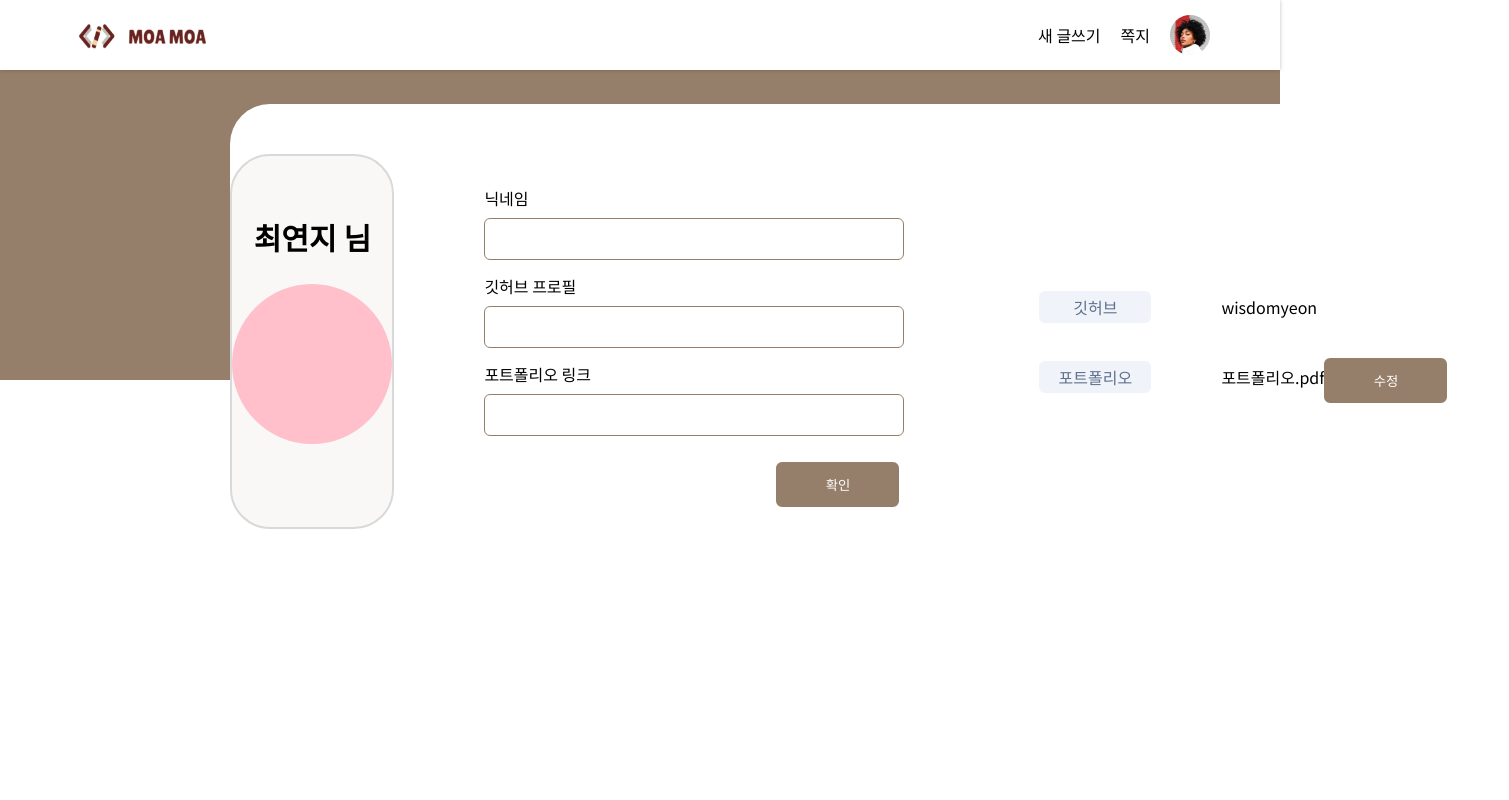
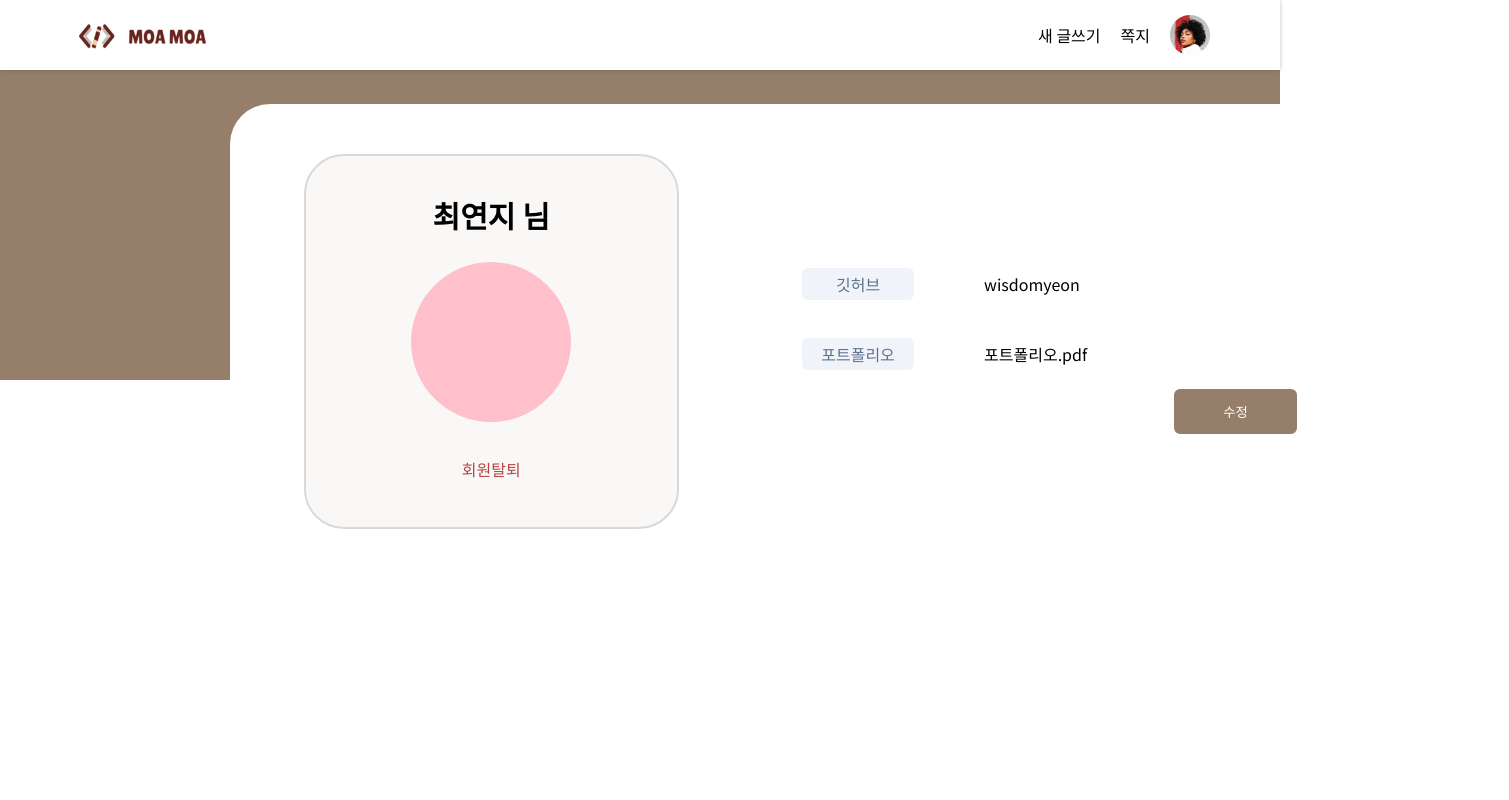
Before and after one commit to Team13-MoaMoa/frontend, a Next.js app: page /mypage in a window 1280 px wide. Shown: the top 800 px of the page, 1509 px wide, since content can reach past the window. Built offline with nearby package versions, Linux system fonts and the light colour scheme.

Commit message:
feat : 수정, 확인 버튼 시 UI 전환 구현 완료

```diff
--- a/src/components/CompleteProfile/index.tsx
+++ b/src/components/CompleteProfile/index.tsx
@@ -1,6 +1,10 @@
 import styled from '@emotion/styled';
 
-function CompleteProfile() {
+type CompleteProfileProps = {
+  onClickButton: () => void;
+};
+
+function CompleteProfile({ onClickButton }: CompleteProfileProps) {
   return (
     <InfoDiv>
       <CompleteProfileDiv>
@@ -18,10 +22,10 @@ function CompleteProfile() {
         <DetailDiv>
           <p>포트폴리오.pdf</p>
         </DetailDiv>
-        <EditButton>
-          <button>수정</button>
-        </EditButton>
       </CompleteProfileDiv>
+      <EditButton>
+        <button onClick={onClickButton}>수정</button>
+      </EditButton>
     </InfoDiv>
   );
 }
@@ -71,7 +75,6 @@ const EditButton = styled.div`
   & > button {
     height: 4.5rem;
     width: 12.3rem;
-    margin-top: 0.8rem;
     justify-content: flex-end;
     text-align: center;
     border-radius: 6px;
--- a/src/components/EditProfile/index.tsx
+++ b/src/components/EditProfile/index.tsx
@@ -1,6 +1,10 @@
 import styled from '@emotion/styled';
 
-function EditProfile() {
+type EditProfileProps = {
+  onClickButton: () => void;
+};
+
+function EditProfile({ onClickButton }: EditProfileProps) {
   return (
     <InfoDiv>
       <div>닉네임</div>
@@ -10,7 +14,7 @@ function EditProfile() {
       <div>포트폴리오 링크</div>
       <InfoInput />
       <EditButton>
-        <button>확인</button>
+        <button onClick={onClickButton}>확인</button>
       </EditButton>
     </InfoDiv>
   );
--- a/src/components/Profile/index.tsx
+++ b/src/components/Profile/index.tsx
@@ -1,4 +1,8 @@
 import styled from '@emotion/styled';
+
+type ProfileProps = {
+  onClickButton: () => void;
+};
 
 function Profile({ name }: { name: string }) {
   return (
@@ -7,9 +11,10 @@ function Profile({ name }: { name: string }) {
         <p>{name} 님</p>
       </NameDiv>
       <ImgDiv />
-      {/* <DelDiv>
+
+      <DelDiv>
         <p>회원탈퇴</p>
-      </DelDiv> */}
+      </DelDiv>
     </ProfileBackground>
   );
 }
--- a/src/components/ProfileZone/index.tsx
+++ b/src/components/ProfileZone/index.tsx
@@ -1,3 +1,4 @@
+import React, { useState } from 'react';
 import styled from '@emotion/styled';
 import Profile from '../Profile';
 import EditProfile from '../EditProfile';
@@ -5,17 +6,24 @@ import CompleteProfile from '../CompleteProfile';
 import { UserInfo } from '@/types/profile';
 
 function ProfileZone() {
-  const DummyDate: UserInfo = {
+  const DummyData: UserInfo = {
     name: '최연지',
     github: 'wisdomyeon',
     portfolio: '포트폴리오.pdf',
   };
+  const [edit, setEdit] = useState<boolean>(false);
+  const onClickButton = () => {
+    setEdit((per) => !per);
+  };
 
   return (
     <Div>
-      <Profile name={DummyDate.name} />
-      <EditProfile />
-      <CompleteProfile />
+      <Profile name={DummyData.name} />
+      {edit ? (
+        <EditProfile onClickButton={onClickButton} />
+      ) : (
+        <CompleteProfile onClickButton={onClickButton} />
+      )}
     </Div>
   );
 }
```
